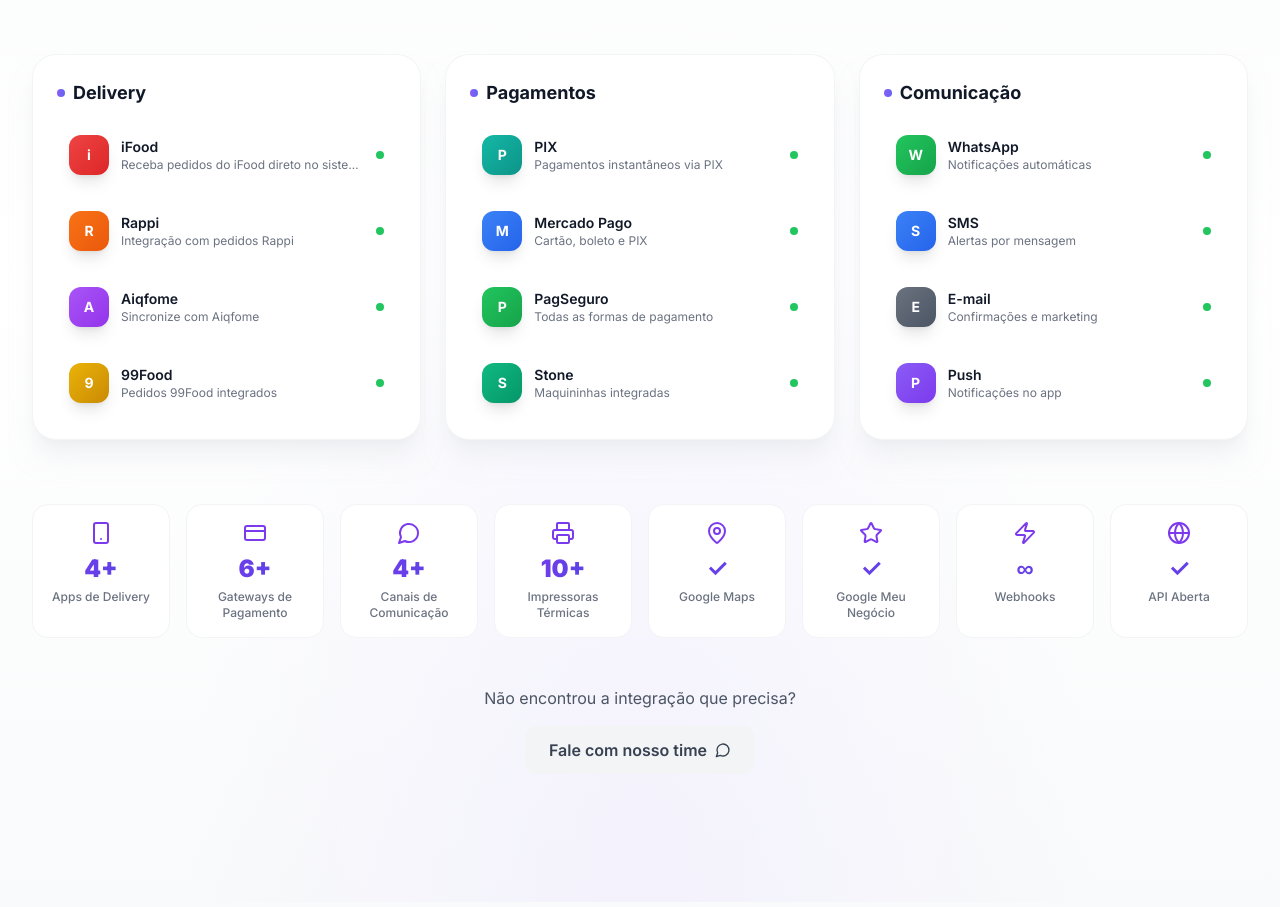
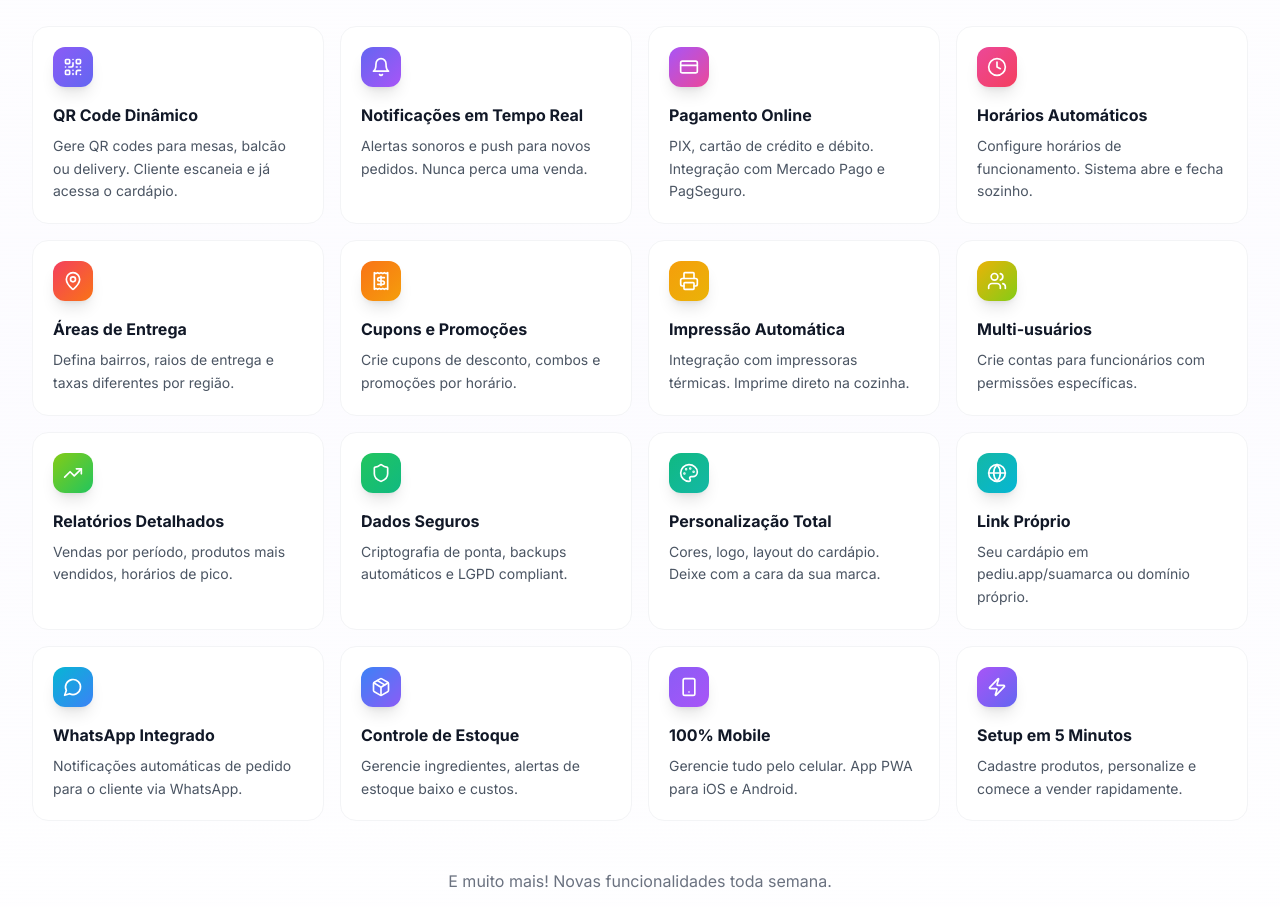
Before and after one commit to fabianofontes-oss/food-management-system, a Next.js app: page / in a window 1280 px wide. Shown: the part 4500-5407 px from the top of the page. Built offline with nearby package versions, Linux system fonts and the light colour scheme; no server answers.

Commit message:
feat: adicionar secao de funcionalidades na landing page (16 features)

```diff
--- a/src/app/page.tsx
+++ b/src/app/page.tsx
@@ -5,6 +5,7 @@
 import { HowItWorks } from '@/components/landing/HowItWorks'
 import { Demo } from '@/components/landing/Demo'
 import { Modules } from '@/components/landing/Modules'
+import { Features } from '@/components/landing/Features'
 import { Integrations } from '@/components/landing/Integrations'
 import { TargetAudience } from '@/components/landing/TargetAudience'
 import { Themes } from '@/components/landing/Themes'
@@ -138,6 +139,7 @@
         <HowItWorks {...landingContent.howItWorks} />
         <Demo />
         <Modules {...landingContent.modules} />
+        <Features />
         <Integrations />
         <TargetAudience {...landingContent.targetAudience} />
         <Themes {...landingContent.themes} />
--- /dev/null
+++ b/src/components/landing/Features.tsx
@@ -0,0 +1,174 @@
+'use client'
+
+import {
+  Smartphone, QrCode, Bell, CreditCard, Clock, MapPin,
+  Receipt, Printer, Users, TrendingUp, Shield, Zap,
+  Palette, Globe, MessageCircle, Package, LucideIcon
+} from 'lucide-react'
+import { AnimatedSection, useStagger } from './AnimatedSection'
+
+const features = [
+  {
+    icon: QrCode,
+    title: 'QR Code Dinâmico',
+    description: 'Gere QR codes para mesas, balcão ou delivery. Cliente escaneia e já acessa o cardápio.',
+    color: 'from-violet-500 to-indigo-500',
+  },
+  {
+    icon: Bell,
+    title: 'Notificações em Tempo Real',
+    description: 'Alertas sonoros e push para novos pedidos. Nunca perca uma venda.',
+    color: 'from-indigo-500 to-purple-500',
+  },
+  {
+    icon: CreditCard,
+    title: 'Pagamento Online',
+    description: 'PIX, cartão de crédito e débito. Integração com Mercado Pago e PagSeguro.',
+    color: 'from-purple-500 to-pink-500',
+  },
+  {
+    icon: Clock,
+    title: 'Horários Automáticos',
+    description: 'Configure horários de funcionamento. Sistema abre e fecha sozinho.',
+    color: 'from-pink-500 to-rose-500',
+  },
+  {
+    icon: MapPin,
+    title: 'Áreas de Entrega',
+    description: 'Defina bairros, raios de entrega e taxas diferentes por região.',
+    color: 'from-rose-500 to-orange-500',
+  },
+  {
+    icon: Receipt,
+    title: 'Cupons e Promoções',
+    description: 'Crie cupons de desconto, combos e promoções por horário.',
+    color: 'from-orange-500 to-amber-500',
+  },
+  {
+    icon: Printer,
+    title: 'Impressão Automática',
+    description: 'Integração com impressoras térmicas. Imprime direto na cozinha.',
+    color: 'from-amber-500 to-yellow-500',
+  },
+  {
+    icon: Users,
+    title: 'Multi-usuários',
+    description: 'Crie contas para funcionários com permissões específicas.',
+    color: 'from-yellow-500 to-lime-500',
+  },
+  {
+    icon: TrendingUp,
+    title: 'Relatórios Detalhados',
+    description: 'Vendas por período, produtos mais vendidos, horários de pico.',
+    color: 'from-lime-500 to-green-500',
+  },
+  {
+    icon: Shield,
+    title: 'Dados Seguros',
+    description: 'Criptografia de ponta, backups automáticos e LGPD compliant.',
+    color: 'from-green-500 to-emerald-500',
+  },
+  {
+    icon: Palette,
+    title: 'Personalização Total',
+    description: 'Cores, logo, layout do cardápio. Deixe com a cara da sua marca.',
+    color: 'from-emerald-500 to-teal-500',
+  },
+  {
+    icon: Globe,
+    title: 'Link Próprio',
+    description: 'Seu cardápio em pediu.app/suamarca ou domínio próprio.',
+    color: 'from-teal-500 to-cyan-500',
+  },
+  {
+    icon: MessageCircle,
+    title: 'WhatsApp Integrado',
+    description: 'Notificações automáticas de pedido para o cliente via WhatsApp.',
+    color: 'from-cyan-500 to-blue-500',
+  },
+  {
+    icon: Package,
+    title: 'Controle de Estoque',
+    description: 'Gerencie ingredientes, alertas de estoque baixo e custos.',
+    color: 'from-blue-500 to-violet-500',
+  },
+  {
+    icon: Smartphone,
+    title: '100% Mobile',
+    description: 'Gerencie tudo pelo celular. App PWA para iOS e Android.',
+    color: 'from-violet-500 to-purple-500',
+  },
+  {
+    icon: Zap,
+    title: 'Setup em 5 Minutos',
+    description: 'Cadastre produtos, personalize e comece a vender rapidamente.',
+    color: 'from-purple-500 to-indigo-500',
+  },
+]
+
+export function Features() {
+  return (
+    <section id="funcionalidades" className="relative py-24 sm:py-32 overflow-hidden">
+      {/* Background */}
+      <div className="absolute inset-0 bg-gradient-to-b from-white via-violet-50/30 to-white dark:from-gray-900 dark:via-violet-950/20 dark:to-gray-900" />
+
+      <div className="relative container mx-auto px-4 sm:px-6 lg:px-8">
+        {/* Header */}
+        <AnimatedSection className="text-center max-w-3xl mx-auto mb-16">
+          <div className="inline-flex items-center gap-2 px-4 py-2 rounded-full bg-violet-100 dark:bg-violet-900/30 text-violet-700 dark:text-violet-300 text-sm font-medium mb-6">
+            <Zap className="w-4 h-4" />
+            +40 funcionalidades
+          </div>
+          <h2 className="text-3xl sm:text-4xl lg:text-5xl font-black text-gray-900 dark:text-white mb-4">
+            Tudo que você precisa para
+            <span className="bg-gradient-to-r from-violet-600 to-indigo-600 bg-clip-text text-transparent"> vender mais</span>
+          </h2>
+          <p className="text-lg sm:text-xl text-gray-600 dark:text-gray-400">
+            Funcionalidades pensadas para facilitar sua operação e encantar seus clientes
+          </p>
+        </AnimatedSection>
+
+        {/* Features Grid */}
+        <div className="grid grid-cols-1 sm:grid-cols-2 lg:grid-cols-4 gap-4">
+          {features.map((feature, index) => (
+            <AnimatedSection
+              key={feature.title}
+              delay={useStagger(index, 0, 50)}
+            >
+              <div className="group relative h-full p-5 rounded-2xl bg-white dark:bg-gray-800 border border-gray-100 dark:border-gray-700 hover:border-violet-200 dark:hover:border-violet-800 transition-all duration-300 hover:-translate-y-1 hover:shadow-xl overflow-hidden">
+                {/* Gradient line on top */}
+                <div className={`absolute top-0 left-0 right-0 h-1 bg-gradient-to-r ${feature.color} transform scale-x-0 group-hover:scale-x-100 transition-transform duration-300 origin-left`} />
+
+                {/* Icon */}
+                <div className={`w-10 h-10 rounded-xl bg-gradient-to-br ${feature.color} flex items-center justify-center mb-4 shadow-lg transition-transform duration-300 group-hover:scale-110 group-hover:rotate-3`}>
+                  <feature.icon className="w-5 h-5 text-white" />
+                </div>
+
+                {/* Content */}
+                <h3 className="text-base font-bold text-gray-900 dark:text-white mb-2 group-hover:text-violet-600 dark:group-hover:text-violet-400 transition-colors">
+                  {feature.title}
+                </h3>
+                <p className="text-sm text-gray-600 dark:text-gray-400 leading-relaxed">
+                  {feature.description}
+                </p>
+              </div>
+            </AnimatedSection>
+          ))}
+        </div>
+
+        {/* CTA */}
+        <AnimatedSection delay={800} className="mt-12 text-center">
+          <p className="text-gray-500 dark:text-gray-400 mb-4">
+            E muito mais! Novas funcionalidades toda semana.
+          </p>
+          <a
+            href="#precos"
+            className="inline-flex items-center gap-2 px-8 py-4 rounded-xl bg-gradient-to-r from-violet-600 to-indigo-600 text-white font-bold hover:shadow-lg hover:shadow-violet-500/25 transition-all hover:scale-105"
+          >
+            Ver planos e preços
+          </a>
+        </AnimatedSection>
+      </div>
+    </section>
+  )
+}
```
